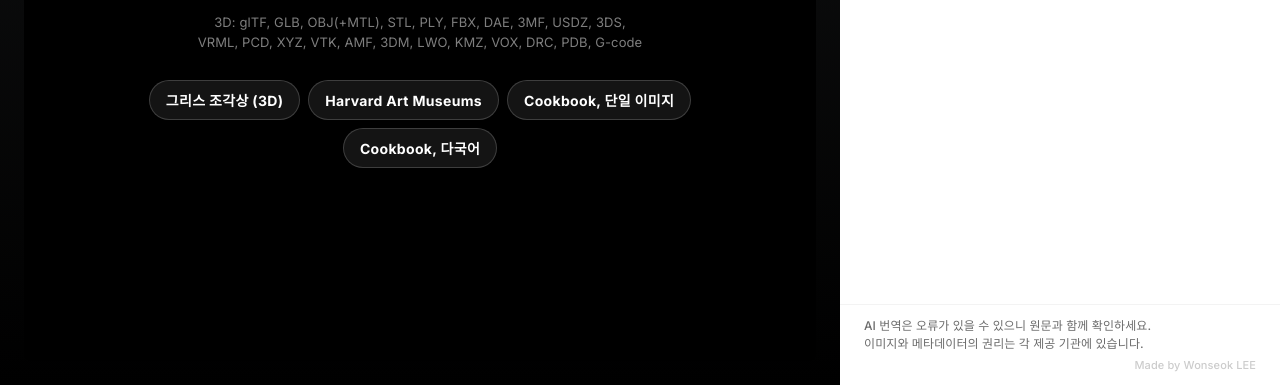
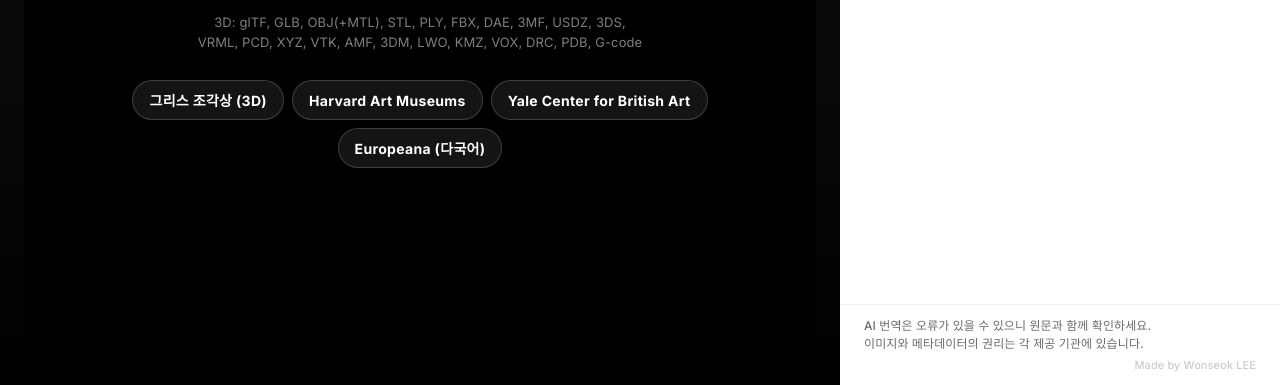
Before and after one commit to LWS0901/iiif-viewer, a plain HTML site: page index.html in a window 1280 px wide. Shown: the part 415-800 px from the top of the page. Drawn offline with Linux system fonts and the light colour scheme.

Commit message:
Add files via upload

```diff
--- a/index.html
+++ b/index.html
@@ -203,8 +203,8 @@
         <div class="chips" id="samples">
           <button class="chip" data-url="https://iiif.io/api/presentation/4.0/example/uc08_3d_annotation.json">그리스 조각상 (3D)</button>
           <button class="chip" data-url="https://iiif.harvardartmuseums.org/manifests/object/299843">Harvard Art Museums</button>
-          <button class="chip" data-url="https://iiif.io/api/cookbook/recipe/0001-mvm-image/manifest.json">Cookbook, 단일 이미지</button>
-          <button class="chip" data-url="https://iiif.io/api/cookbook/recipe/0006-text-language/manifest.json">Cookbook, 다국어</button>
+          <button class="chip" data-url="https://manifests.collections.yale.edu/ycba/obj/34">Yale Center for British Art</button>
+          <button class="chip" data-url="https://iiif.europeana.eu/presentation/90402/SK_A_2344/manifest?format=3">Europeana (다국어)</button>
         </div>
       </div>
       <button class="paddle prev" id="prevBtn" aria-label="이전" hidden>‹</button>
@@ -804,7 +804,8 @@ export function snapshot(){ R.renderer.render(R.scene, R.camera); return R.rende
       element: $('osd'),
       prefixUrl: 'https://cdnjs.cloudflare.com/ajax/libs/openseadragon/4.1.0/images/',
       showNavigator: true, navigatorPosition: 'BOTTOM_RIGHT',
-      crossOriginPolicy: false, gestureSettingsMouse: { clickToZoom: false }
+      crossOriginPolicy: false, gestureSettingsMouse: { clickToZoom: false },
+      maxZoomPixelRatio: 6, zoomPerScroll: 1.3, visibilityRatio: 0.5, imageSmoothingEnabled: true
     });
     // 타일 방식이 실패하면 다음 방법으로 자동 전환
     S.viewer.addHandler('open-failed', () => {
```
